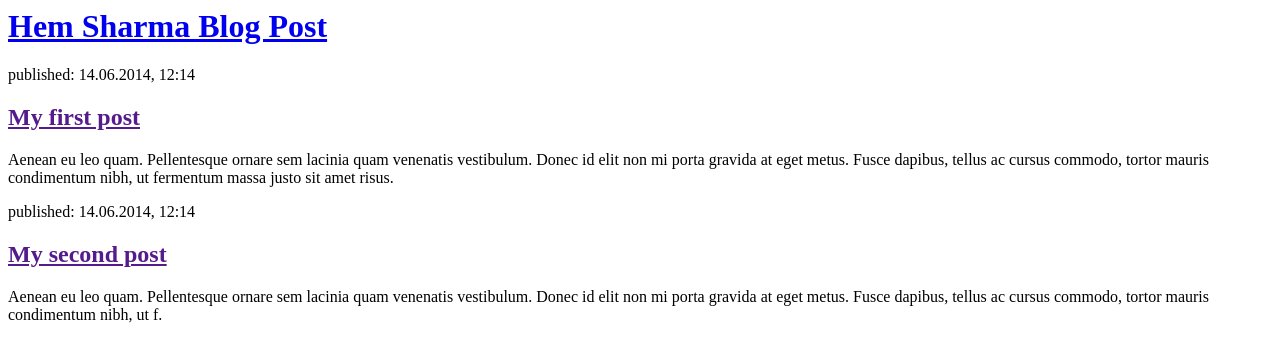
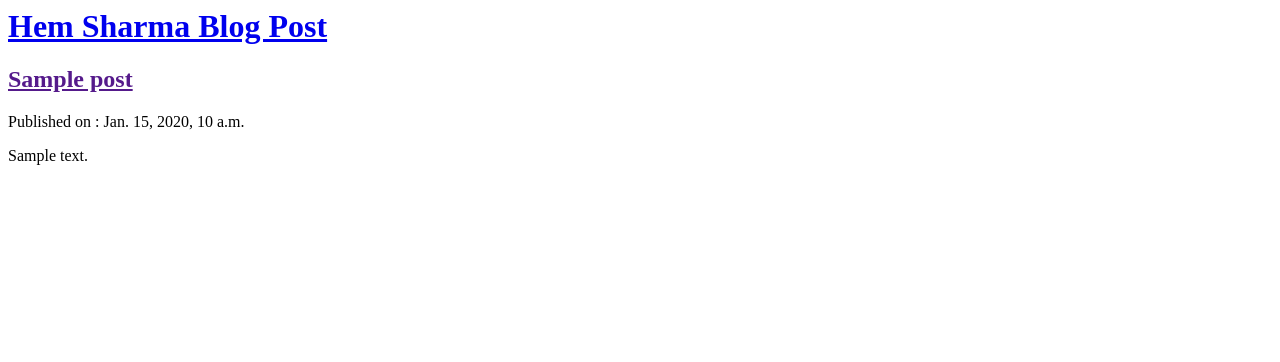
Before and after one commit to HemSharma101/mysite, a Django app: page / in a window 1280 px wide. Shown: the top 362 px of the page. Run offline with Django 3.2, Linux system fonts and the light colour scheme; tables that the repository leaves empty hold one stand-in row (values such as "Sample post").

Commit message:
modified templates to display posts from database

```diff
--- a/blog/templates/blog/post_list.html
+++ b/blog/templates/blog/post_list.html
@@ -7,16 +7,16 @@
             <h1><a href="/"> Hem Sharma Blog Post</a></h1>
         </div>
 
+        {% for post in posts %}
         <div>
-            <p>published: 14.06.2014, 12:14</p>
-            <h2><a href="">My first post</a></h2>
-            <p>Aenean eu leo quam. Pellentesque ornare sem lacinia quam venenatis vestibulum. Donec id elit non mi porta gravida at eget metus. Fusce dapibus, tellus ac cursus commodo, tortor mauris condimentum nibh, ut fermentum massa justo sit amet risus.</p>
+            <h2><a href=""> {{ post.title }} </a></h2>
+            <p>Published on : {{ post.published_date }} </p>
+            <p>{{ post.text|linebreaksbr }}</p>
+
         </div>
 
-        <div>
-            <p>published: 14.06.2014, 12:14</p>
-            <h2><a href="">My second post</a></h2>
-            <p>Aenean eu leo quam. Pellentesque ornare sem lacinia quam venenatis vestibulum. Donec id elit non mi porta gravida at eget metus. Fusce dapibus, tellus ac cursus commodo, tortor mauris condimentum nibh, ut f.</p>
-        </div>
+        {% endfor %}
+
     </body>
+
 </html>
--- a/blog/views.py
+++ b/blog/views.py
@@ -1,6 +1,17 @@
 from django.shortcuts import render
+from django.utils import timezone
+from .models import Post
 
 # Create your views here.
 # function based view
+# request: everything we receive from the user via the Internet
 def post_list(request):
-	return render(request, 'blog/post_list.html', {})
+	# get posts from the model and ordr them according to published date
+	posts = Post.objects.filter(published_date__lte=timezone.now()).order_by('published_date')
+
+
+	# {}: a place in which we can add some things for the template to use
+	# Here, we are passing QuerySet object , posts ,
+	#which is a list of post model object
+
+	return render(request, 'blog/post_list.html', {'posts': posts})
```
